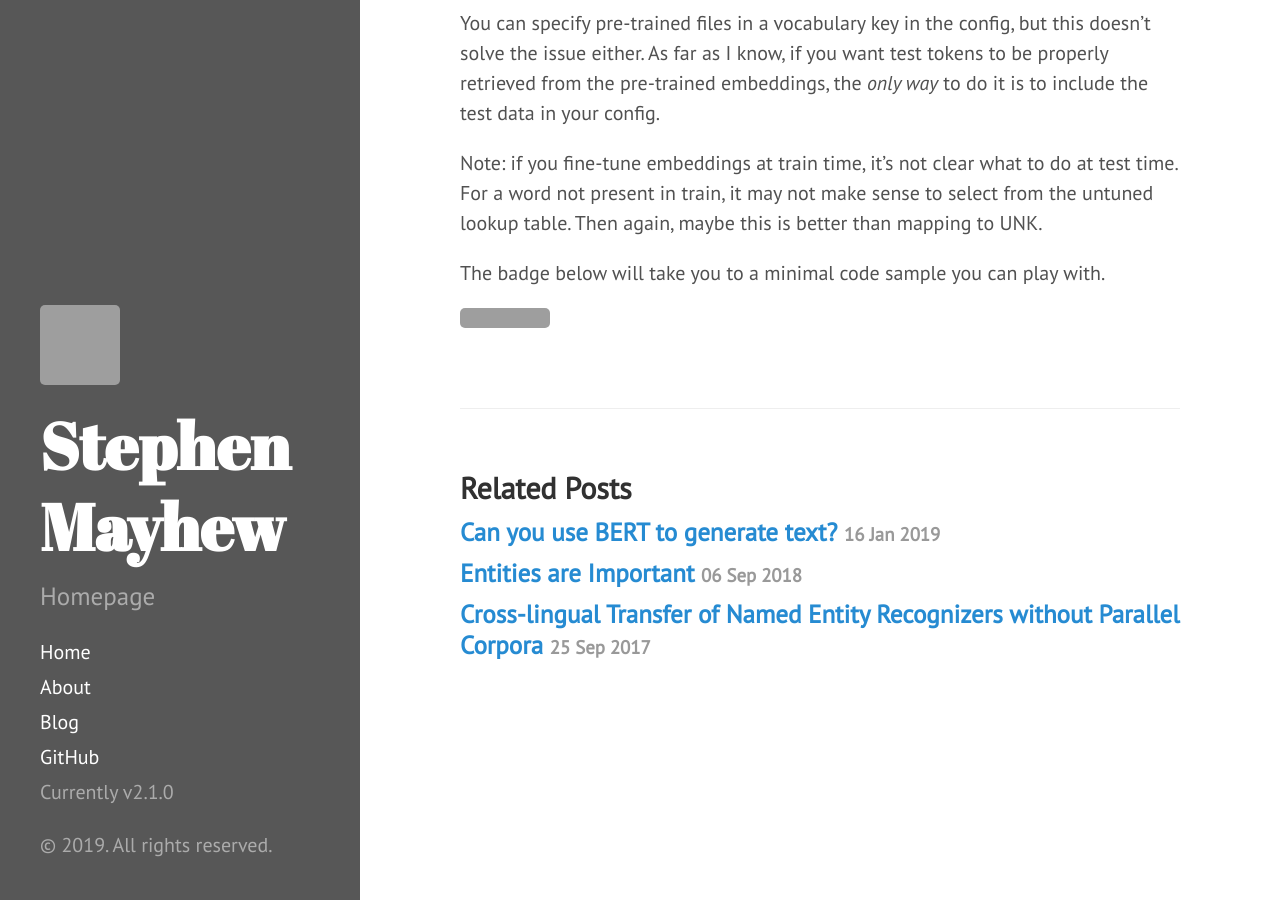
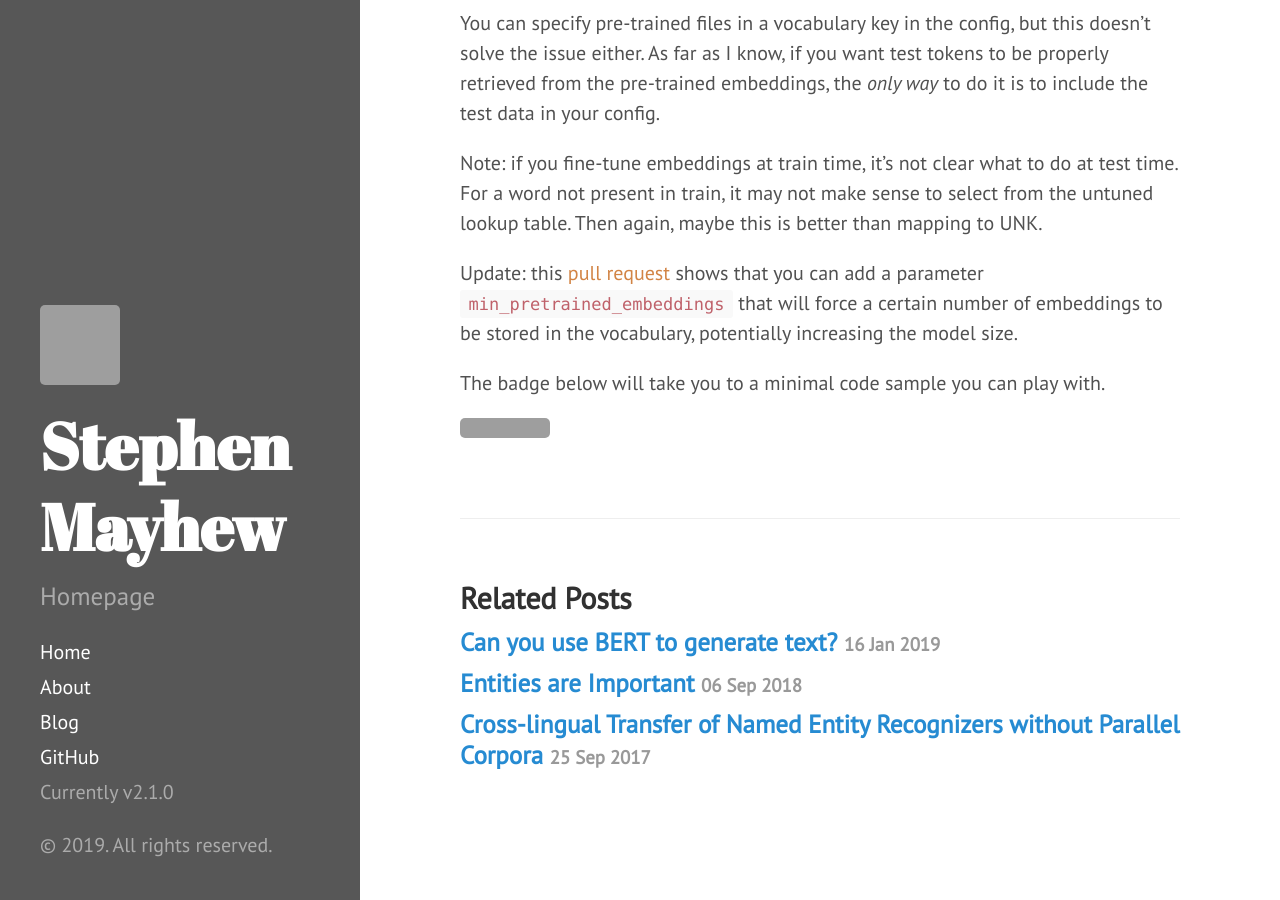
Before and after one commit to mayhewsw/mayhewsw.github.io, a Jekyll site: the page built from _posts/2019-4-5-allennlp_vocab.md, in a window 1280 px wide and 900 px high, scrolled down 762 px. Built offline with Jekyll 4.4.1, drawn with Linux system fonts in a browser that asks for light colours; grey boxes are pictures that could not be loaded.

Commit message:
Update 2019-4-5-allennlp_vocab.md
update

```diff
--- a/_posts/2019-4-5-allennlp_vocab.md
+++ b/_posts/2019-4-5-allennlp_vocab.md
@@ -30,6 +30,9 @@ to be properly retrieved from the pre-trained embeddings, the _only way_ to do i
 Note: if you fine-tune embeddings at train time, it's not clear what to do at test time. For a word not present in train, it may not
 make sense to select from the untuned lookup table. Then again, maybe this is better than mapping to UNK.
 
+Update: this [pull request](https://github.com/allenai/allennlp/pull/1822) shows that you can add a parameter `min_pretrained_embeddings`
+that will force a certain number of embeddings to be stored in the vocabulary, potentially increasing the model size.
+
 The badge below will take you to a minimal code sample you can play with.
 
 [![Binder](https://mybinder.org/badge_logo.svg)](https://mybinder.org/v2/gist/mayhewsw/3ced494825fa65378464cbf268325b58/master)
```
